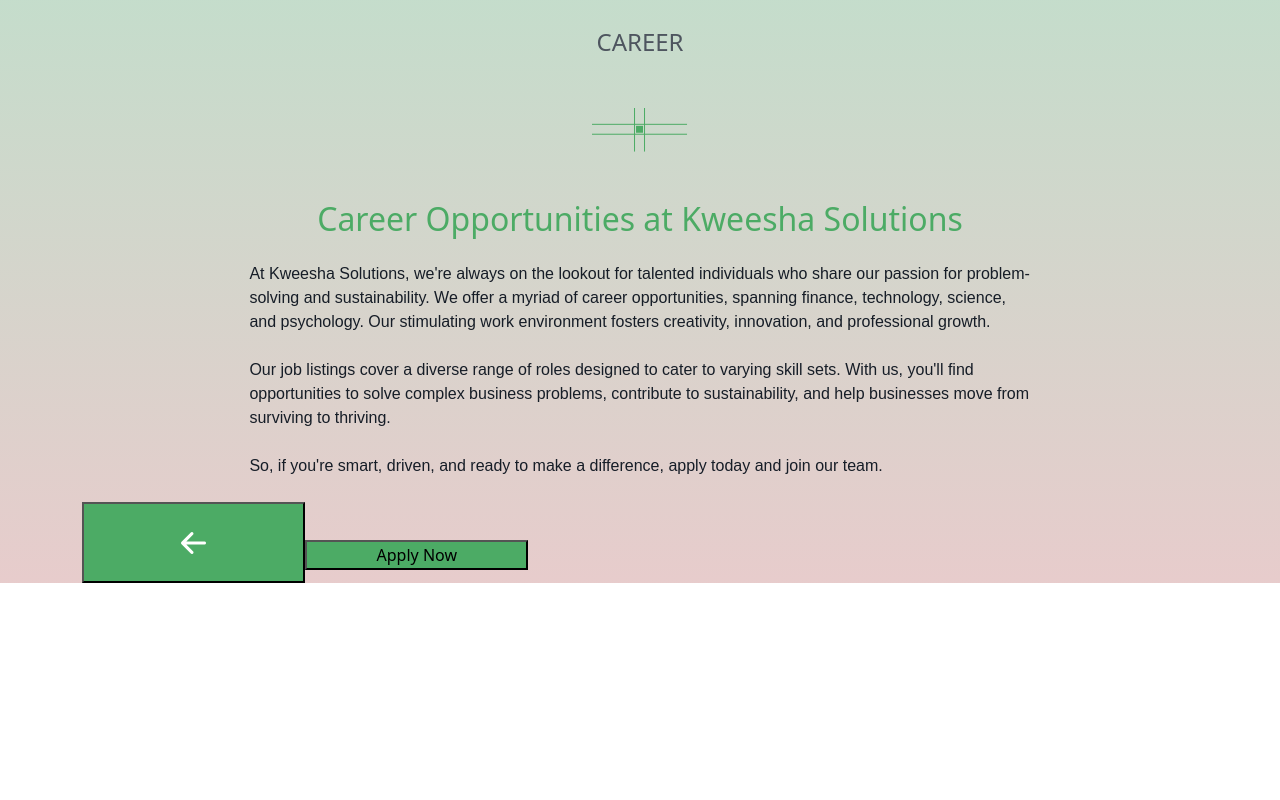
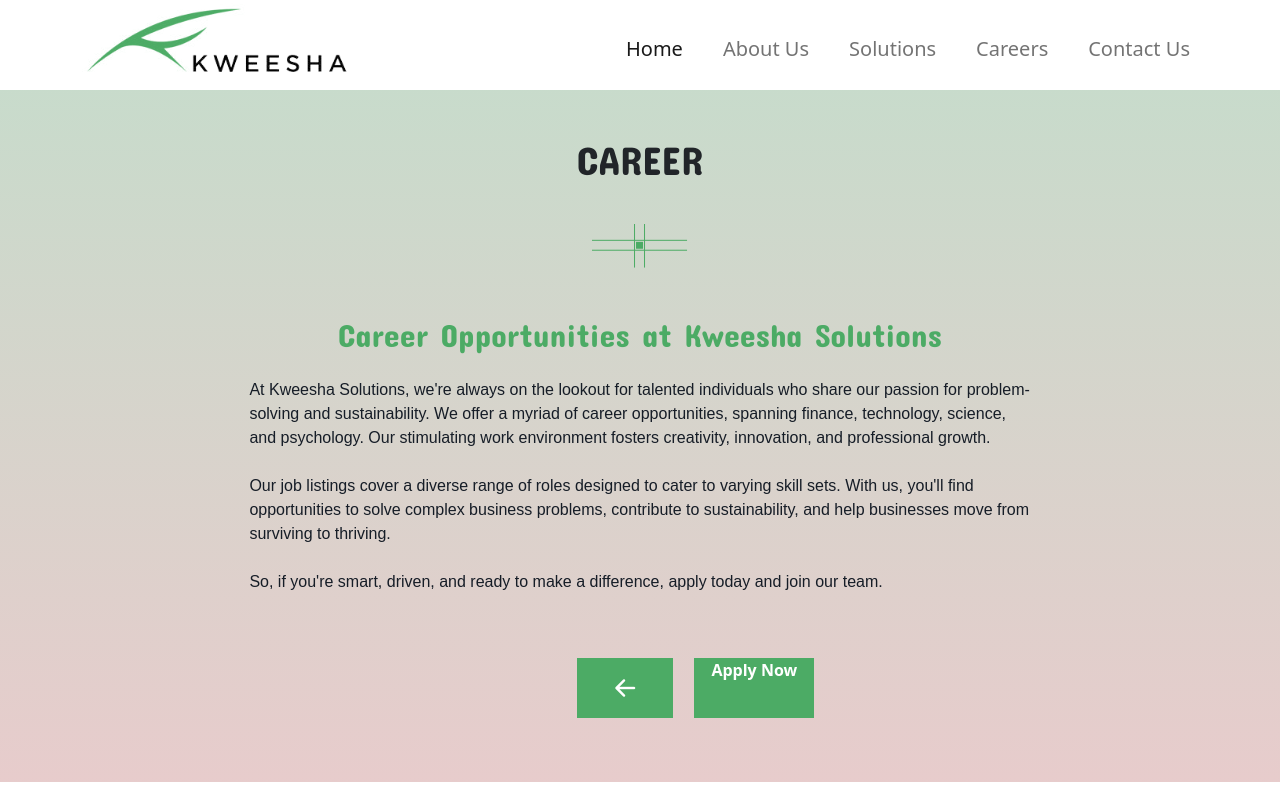
Before and after one commit to FajalAnsari/Kweesha, a React (Create React App) app: page /career_data in a window 1280 px wide. Shown: the top 800 px of the page. Built offline with nearby package versions, Linux system fonts and the light colour scheme.

Commit message:
read_more

```diff
--- a/src/App.js
+++ b/src/App.js
@@ -1,33 +1,22 @@
-
 import Navbar from './components/common/Navbar';
 import Hero from './components/Hero/Hero';
 import Footer from './components/common/Footer';
-// import Leave_us from "./components/Contect_Us/Leave_us";
 import About_data from './components/Read_more_page/About_us_page/About_data';
 import { BrowserRouter as Router,Routes, Route, Link } from 'react-router-dom';
-import Home from './components/Home_page/Home';
-
 import Solutions_page from './components/Read_more_page/Solutions_page/Solutions_page';
 import Career_data from './components/Read_more_page/Career_data_page/Career_data';
 function App() {
   return (
-    <Router>
-         <div className="App">
-
-      <Routes>
-
-
-      <Route path="/" element={<Home />}/>
-
-      <Route path="/hero" element={<Hero />} />
+  <Router>
+    <Navbar />
+     <Routes>
+      <Route path="/" element={<Hero />} />
       <Route path="/about_data" element={<About_data />} />
       <Route path="/solutions_data" element={<Solutions_page />} />
       <Route path="/career_data" element={<Career_data />} />
-
-
     </Routes>
-    </div>
-    </Router>
+     <Footer/>
+  </Router>
   )
 }
 
--- a/src/components/Hero/Hero.css
+++ b/src/components/Hero/Hero.css
@@ -29,7 +29,7 @@
     font-family: 'Concert One', cursive;
 }
 .Hero_Page h1{
-    margin-left: -40%;
+    margin-left: -38%;
     font-family: 'Concert One', cursive;
 }
 @media only screen and (max-width: 540px) {
--- a/src/components/Hero/Hero.jsx
+++ b/src/components/Hero/Hero.jsx
@@ -2,7 +2,7 @@
 import Leave_us from '../Leave_Us/Leave_us';
 import { Link } from 'react-router-dom';
 import { kweesha_herologo } from '../../images';
-import Home from "../Home_page/Home"
+import Home from '../Home_page/Home';
 import "./Hero.css";
 
 const Hero = () => {
@@ -12,9 +12,9 @@
       {/* <!-- Background image --> */}
       <div class="bg-image justify-content-center align-items-center Hero_Page d-flex flex-column">
         <img src={kweesha_herologo} alt="kweesha_herologo" className='kweesha1_herologo'/>
-        <h1 className='text-white'>Welcome to Kweesha Solutions <br />
+        <h1 className='text-success'>Welcome to Kweesha Solutions <br />
           Pvt. Ltd</h1>
-        <p className='fs-5 text-success'>Your partner for operational optimization and sustainable growth. Our analytical and innovative solutions drive efficiency and success across diverse industries.</p>
+        <p className='fs-5 text-white'>Your partner for operational optimization and sustainable growth. Our analytical and innovative solutions drive efficiency and success across diverse industries.</p>
         <Link to="" className='btns text-white text-center text-decoration-none'>Get In Touch</Link>
       </div>
 
--- a/src/components/Home_page/Home.jsx
+++ b/src/components/Home_page/Home.jsx
@@ -1,7 +1,6 @@
 import React from 'react'
 import { homepage } from '../../Load_data/data'
 import "./Home.css";
-
 import Kweesha_icon from '../common/Kweesha_icon';
 import Contact_us from '../contact_us/Contact_us';
 import { Link } from 'react-router-dom';
@@ -16,7 +15,7 @@
         <div className='main p-5' id='box'>
             <div key={data.id} >
             <h1 className='text-center heading text-uppercase'>{data.heading}</h1>
-            <div className='text-center'><img src={kweesha_home_logo} className='mt-2 ' alt='kweesha_icon'></img></div>
+          <Kweesha_icon/>
             <div className='row mt-5'>
                 <div className='col-lg-6 col-12 mobres'>
                  <img src={data.image} className='img me-5' alt='home_page'></img>
@@ -25,9 +24,8 @@
                   <h5 className='fs-4 title w-75 text-start'>{data.title}</h5>
                   <p className='fs-6 mt-4 desc text-justify w-75 text-start'>{data.description} <br /><br/> {data.description2}</p>
                   <div className='border-0'>
-                  <p className='btnss text-center text-white fw-bolder'>Learn more</p>
+                 <Link to={data.url} className='text-decoration-none'><p className='btnss text-center text-white fw-bolder '>Learn more</p></Link>
                   </div>
-
                 </div>
             </div>
             </div>
--- a/src/components/Read_more_page/About_us_page/About_data.css
+++ b/src/components/Read_more_page/About_us_page/About_data.css
@@ -13,18 +13,36 @@
      font-family: 'Outfit', sans-serif;
      width: 70%;
  }
- .about_data .about_button{
-
-
-       width: 20%;
-       background-color: var(--bg-green-900);
-
-
-
+ .about_button{
+       width: 10% !important;
+       height: 10px !important;
+       padding-top: -0.50%;
+       padding-bottom: 4.50%;
+       background-color: var(--bg-green-900) !important;
  }
+ .about_buttons{
+    width: 240% !important;
+    height: 60px !important;
+    background-color: var(--bg-green-900) !important;
+}
+.nows{
+    margin-top: 15%;
+}
+.about_buttonss{
+    width: 140% !important;
+    height: 60px !important;
+    margin-left: 90% !important;
+    background-color: var(--bg-green-900) !important;
+}
  .about_data .arrow{
 
-    font-size: 50px;
+    font-size: 40px;
     color: white;
 
  }
+ .about_data h1{
+    font-family: 'Concert One', cursive;
+ }
+ .about_data h2{
+    font-family: 'Concert One', cursive;
+ }
--- a/src/components/Read_more_page/About_us_page/About_data.jsx
+++ b/src/components/Read_more_page/About_us_page/About_data.jsx
@@ -4,9 +4,9 @@
 import "./About_data.css";
 const About_data = () => {
   return (
-    <div className='about_data'>
+    <div className='about_data p-5'>
         <div className='container'>
-        <p className='fs-4 text-center p-4'>ABOUT US</p>
+        <h1 className='text-center p-4  mt-5'>ABOUT US</h1>
           <Kweesha_icon />
       <h2 className='text-center read_title mt-5'>Empowering Business Growth through Tailored Solutions</h2>
       <div className='justify-content-center'>
@@ -19,10 +19,8 @@
 
       </p>
       </div>
-      <div className=' mt-4'>
-      <Link to='/'><p className='about_button text-center text-white fw-bold'><i class="bi bi-arrow-left-short arrow"></i></p></Link>
+      <Link to='/'><p className='about_button text-center text-white fw-bold mx-auto mt-5'><i class="bi bi-arrow-left-short arrow"></i></p></Link>
       </div>
-        </div>
 
     </div>
   )
--- a/src/components/Read_more_page/Career_data_page/Career_data.jsx
+++ b/src/components/Read_more_page/Career_data_page/Career_data.jsx
@@ -1,11 +1,12 @@
 import React from 'react'
-import Kweesha_icon from '../../common/Kweesha_icon'
+import Kweesha_icon from '../../common/Kweesha_icon';
+import { Link } from 'react-router-dom';
 import "../About_us_page/About_data.css";
 const Career_data = () => {
   return (
-    <div className='about_data'>
+    <div className='about_data p-5'>
  <div className='container'>
- <p className='fs-4 text-center p-4'>CAREER</p>
+ <h1 className='text-center p-4 mt-5'>CAREER</h1>
           <Kweesha_icon />
       <h2 className='text-center read_title mt-5'>Career Opportunities at Kweesha Solutions </h2>
       <div className='justify-content-center'>
@@ -20,9 +21,9 @@
 
       </p>
       </div>
-      <div className='mx-auto mt-4'>
-      <button className='about_button'><i class="bi bi-arrow-left-short arrow"></i></button>
-      <button className='about_button'>Apply Now</button>
+      <div className="d-flex justify-content-center">
+      <Link to='/'><p className='about_buttons text-center text-white fw-bold mt-5'><i class="bi bi-arrow-left-short arrow"></i></p></Link>
+      <Link to='/' className='text-decoration-none'><p className='about_buttonss text-center text-white fw-bold mt-5'>Apply Now</p></Link>
       </div>
  </div>
     </div>
--- a/src/components/Read_more_page/Solutions_page/Solutions_page.jsx
+++ b/src/components/Read_more_page/Solutions_page/Solutions_page.jsx
@@ -1,11 +1,12 @@
 import React from 'react'
-import Kweesha_icon from '../../common/Kweesha_icon'
+import Kweesha_icon from '../../common/Kweesha_icon';
+import { Link } from 'react-router-dom';
 import "../About_us_page/About_data.css";
 const Solutions_page = () => {
   return (
-    <div className='about_data'>
+    <div className='about_data p-5'>
         <div className='container'>
-            <p className='fs-4 text-center p-4'>SOLUTIONS</p>
+            <h1 className='text-center p-4 mt-5'>SOLUTIONS</h1>
           <Kweesha_icon />
       <h2 className='text-center read_title mt-5'>Unlocking Business Potential  </h2>
       <div className='justify-content-center'>
@@ -19,10 +20,7 @@
 
       </p>
       </div>
-      <div className='mx-auto mt-4'>
-      <button className='about_button'><i class="bi bi-arrow-left-short arrow"></i></button>
-      </div>
-
+      <Link to='/'><p className='about_button text-center text-white fw-bold mx-auto mt-5'><i class="bi bi-arrow-left-short arrow"></i></p></Link>
         </div>
     </div>
   )
--- a/src/components/common/Navbar.jsx
+++ b/src/components/common/Navbar.jsx
@@ -38,7 +38,12 @@
                 </li>
                 <li className="nav-item">
                   <Link className="nav-link  fs-5 me-4" to="">
-                    Pages
+                    Solutions
+                  </Link>
+                </li>
+                <li className="nav-item">
+                  <Link className="nav-link  fs-5 me-4" to="">
+                    Careers
                   </Link>
                 </li>
                 <li className="nav-item">
```
